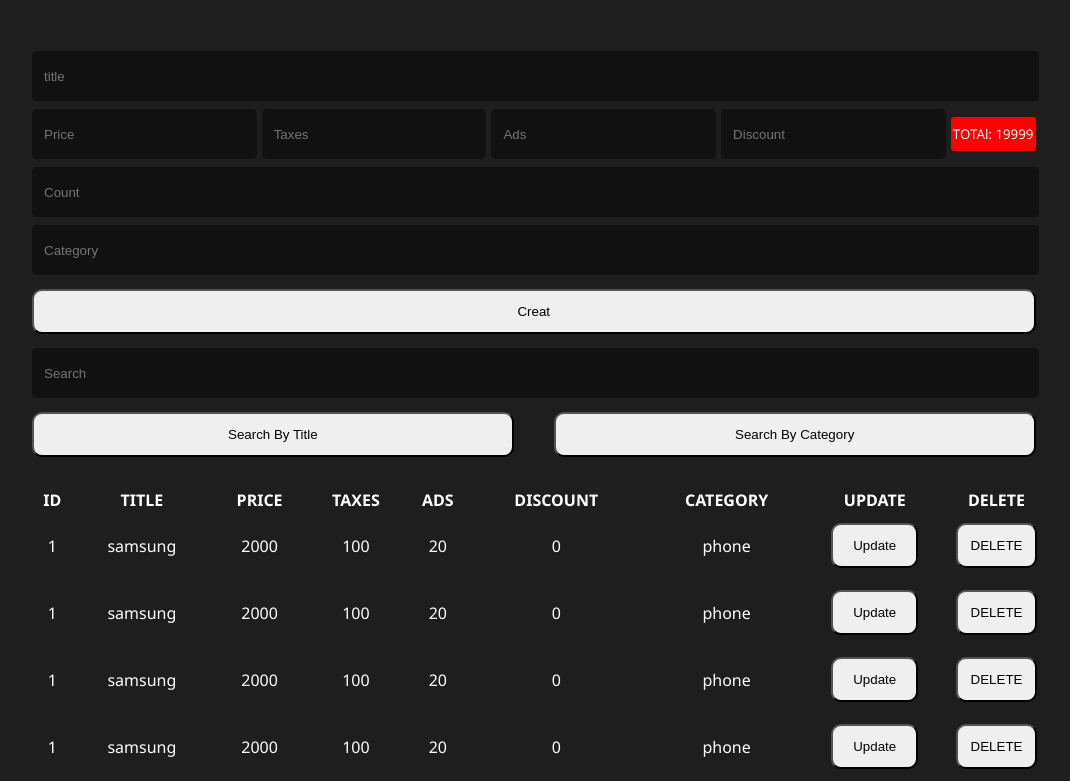
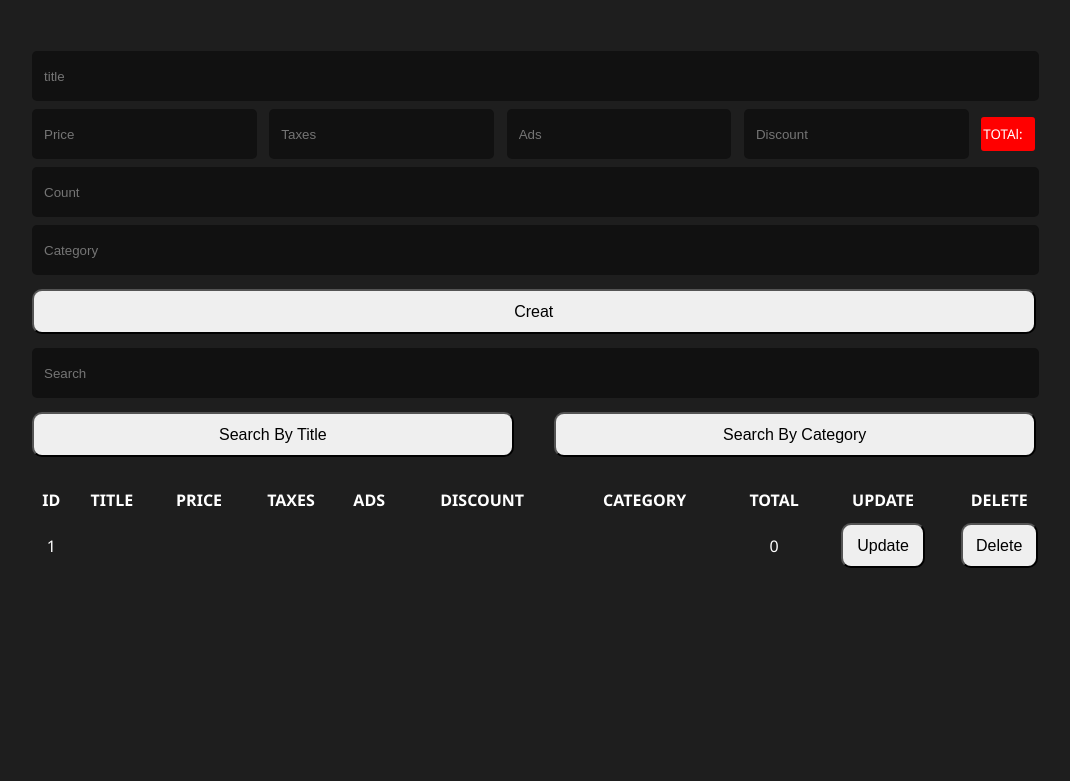
Before and after one commit to abencir/CRUD-project, a plain HTML site: page index.html in a window 1280 px wide. Both pictures are taken after a click on the button "Creat". Shown: the part 68-849 px from the top of the page, without its empty margins (96-1166 px from the left). After the commit the page ends 800 px from the top, so only its background shows below. Drawn offline with Linux system fonts and the light colour scheme.

Commit message:
add JS file and Creat function for Get total and add new product (creat product)

```diff
--- a/index.html
+++ b/index.html
@@ -15,11 +15,11 @@
         <div class="inputs">
             <input type="text" id="title" placeholder="title">
             <div class="price">
-                <input type="number" id="price" placeholder="Price">
-                <input type="number" id="taxes" placeholder="Taxes">
-                <input type="number" id="ads" placeholder="Ads">
-                <input type="number" id="discount" placeholder="Discount">
-                <small id="total">19999</small>
+                <input onkeyup="GetTotal()" type="number" id="price" placeholder="Price">
+                <input onkeyup="GetTotal()" type="number" id="taxes" placeholder="Taxes">
+                <input onkeyup="GetTotal()" type="number" id="ads" placeholder="Ads">
+                <input onkeyup="GetTotal()" type="number" id="discount" placeholder="Discount">
+                <small id="total">0</small>
             </div>
             <input type="number" id="count" placeholder="Count">
             <input type="text" id="category" placeholder="Category">
@@ -41,56 +41,15 @@
                 <th>ADS</th>
                 <th>DISCOUNT</th>
                 <th>CATEGORY</th>
+                <th>TOTAL</th>
                 <th>UPDATE</th>
                 <th>DELETE</th>
             </tr>
-            <tbody>
-                <tr>
-                    <td>1</td>
-                    <td>samsung</td>
-                    <td>2000</td>
-                    <td>100</td>
-                    <td>20</td>
-                    <td>0</td>
-                    <td>phone</td>
-                    <td><button>Update</button></td>
-                    <td><button>DELETE</button></td>
-                </tr>
-                <tr>
-                    <td>1</td>
-                    <td>samsung</td>
-                    <td>2000</td>
-                    <td>100</td>
-                    <td>20</td>
-                    <td>0</td>
-                    <td>phone</td>
-                    <td><button>Update</button></td>
-                    <td><button>DELETE</button></td>
-                </tr>
-                <tr>
-                    <td>1</td>
-                    <td>samsung</td>
-                    <td>2000</td>
-                    <td>100</td>
-                    <td>20</td>
-                    <td>0</td>
-                    <td>phone</td>
-                    <td><button>Update</button></td>
-                    <td><button>DELETE</button></td>
-                </tr>
-                <tr>
-                    <td>1</td>
-                    <td>samsung</td>
-                    <td>2000</td>
-                    <td>100</td>
-                    <td>20</td>
-                    <td>0</td>
-                    <td>phone</td>
-                    <td><button>Update</button></td>
-                    <td><button>DELETE</button></td>
-                </tr>
+            <tbody id="table">
+
             </tbody>
         </table>
     </div>
+    <script src="script.js"></script>
 </body>
 </html>
--- /dev/null
+++ b/script.js
@@ -0,0 +1,81 @@
+let price = document.getElementById('price')
+let taxes = document.getElementById('taxes')
+let ads = document.getElementById('ads')
+let discount = document.getElementById('discount')
+let total = document.getElementById('total')
+let submit = document.getElementById('add')
+let title = document.getElementById('title')
+let category = document.getElementById('category')
+let count = document.getElementById('count')
+let ListProducts;
+
+if (localStorage.product != null){
+    ListProducts = JSON.parse(localStorage.product)
+}else{
+    ListProducts = []
+}
+
+function GetTotal() {
+    let result;
+    if (price.value != ''){
+        let result = (+price.value + +taxes.value + +ads.value) - discount.value
+        total.innerHTML = result
+        total.style.backgroundColor = 'green'
+    }
+    else{
+        total.innerHTML = '0'
+        total.style.backgroundColor = 'red'
+    }
+}
+function ClearInputs() {
+    title.value = ''
+    price.value = ''
+    taxes.value = ''
+    ads.value = ''
+    discount.value = ''
+    category.value = ''
+    count.value = ''
+    total.innerHTML = ''
+}
+function ShowProducts() {
+    let table = ''
+    for(i=0;i < ListProducts.length;i++ ){
+        table += `<tr>
+        <td>${i+1}</td>
+        <td>${ListProducts[i].title}</td>
+        <td>${ListProducts[i].price}</td>
+        <td>${ListProducts[i].taxes}</td>
+        <td>${ListProducts[i].ads}</td>
+        <td>${ListProducts[i].discount}</td>
+        <td>${ListProducts[i].category}</td>
+        <td>${ListProducts[i].total}</td>
+        <td><button>Update</button></td>
+        <td><button onclick = "DeleteProduct(${i})">Delete</button></td>
+    </tr>`
+    }
+    document.getElementById('table').innerHTML = table
+}
+function DeleteProduct(i) {
+    ListProducts.splice(i,1)
+    localStorage.product = JSON.stringify(ListProducts)
+    ShowProducts()
+}
+
+
+submit.onclick = function () {
+   let new_product = {
+        title: title.value,
+        price: price.value,
+        taxes: taxes.value,
+        ads: ads.value,
+        discount: discount.value,
+        category : category.value,
+        count : count.value,
+        total: total.innerHTML,
+    }
+    ListProducts.push(new_product)
+    localStorage.setItem('product' , JSON.stringify(ListProducts))
+    ClearInputs()
+    ShowProducts()
+}
+ShowProducts()
--- a/styles.css
+++ b/styles.css
@@ -34,8 +34,9 @@
     border-radius: 5px;
     color: #fff;
 }
-input:hover{
+input:focus{
     background-color: #000;
+    transform: scale(1.01);
 }
 button{
     width: 98%;
@@ -43,6 +44,8 @@
     margin: 10px 0;
     border-radius: 10px;
     text-align: center;
+    font-size: 16px;
+
 }
 .inputs{
     margin: 50px 0 0px 0 ;
@@ -52,6 +55,7 @@
     background-color: red;
     padding: 8px 2px;
     border-radius: 3px;
+    width: 5%;
 }
 #total::before{
     content: 'TOTAl: ';
@@ -72,3 +76,11 @@
 table button {
     width: 70%;
 }
+input[type="number"]::-webkit-outer-spin-button,
+input[type="number"]::-webkit-inner-spin-button {
+  display: none;
+}
+button:hover{
+    background-color: rgb(170, 170, 170);
+    letter-spacing: 1px;
+}
```
